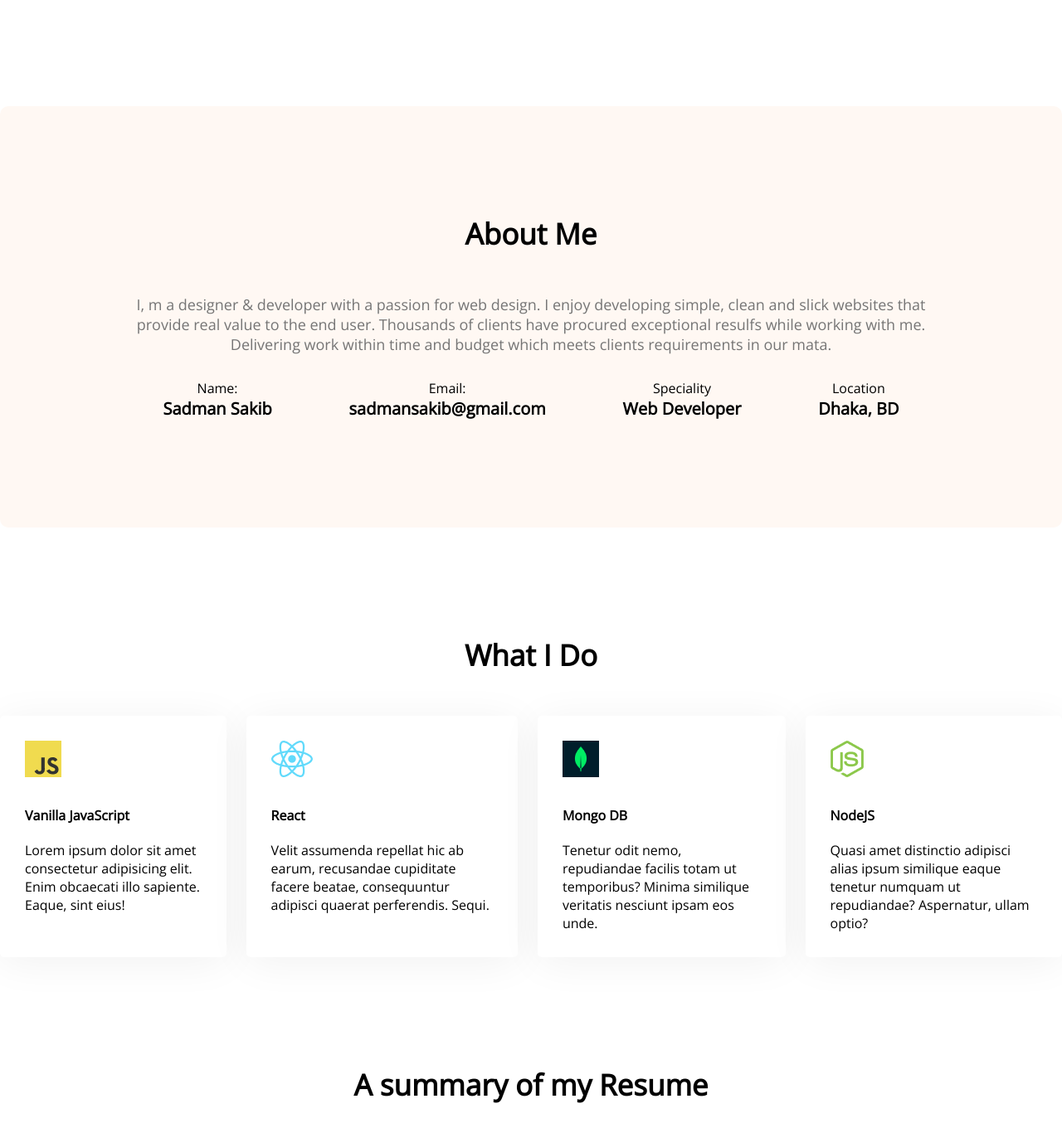
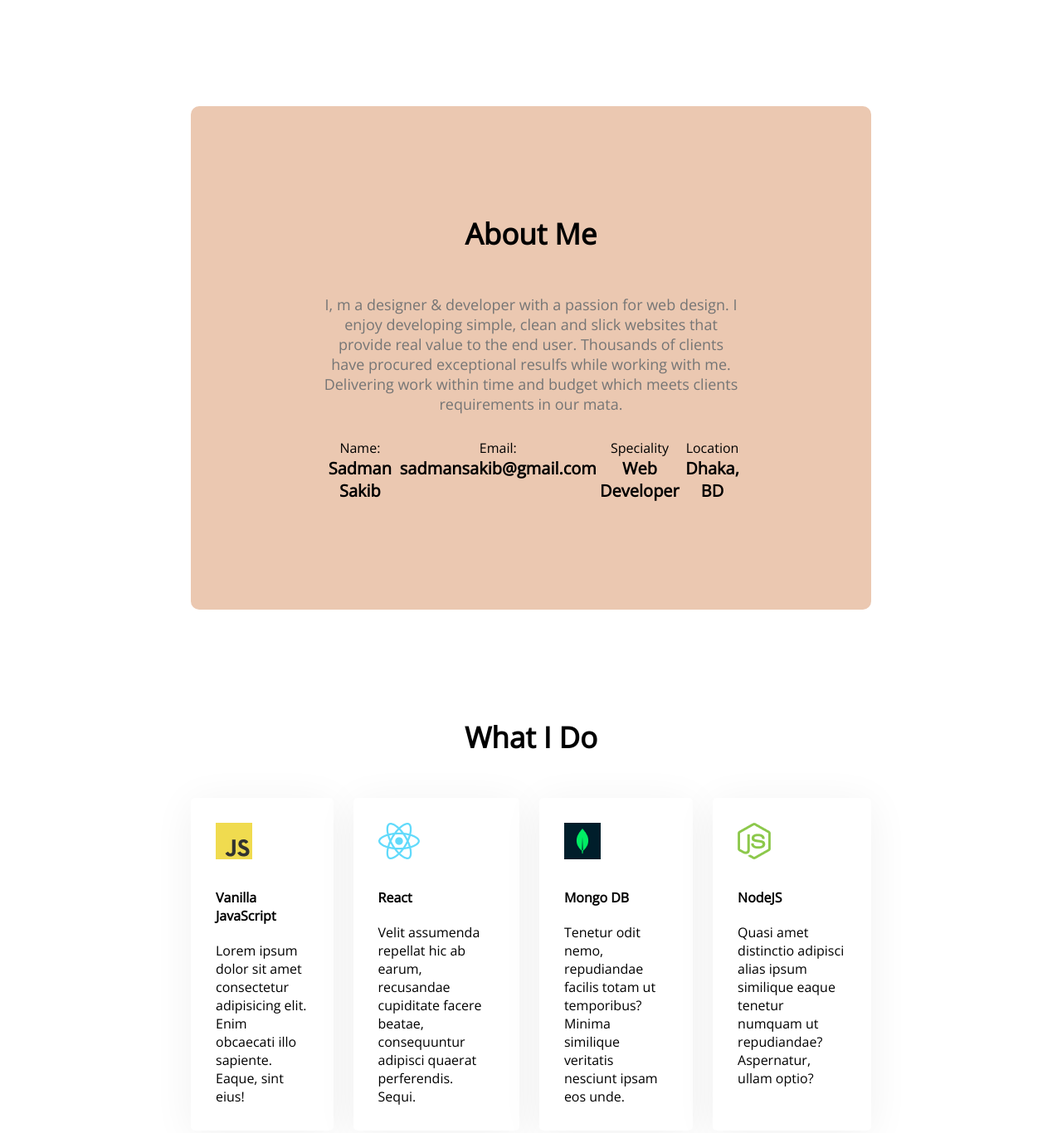
Before and after one commit to sadmansakib811/developer-portfolio, a plain HTML site: page index.html in a window 1280 px wide. Shown: the part 842-2208 px from the top of the page at 83% size. Drawn offline with nearby package versions, Linux system fonts and the light colour scheme.

Commit message:
fixed some margin problems

```diff
--- a/styles/portfolio.css
+++ b/styles/portfolio.css
@@ -76,10 +76,10 @@ section{
 }
 /* About Section Styles */
 .about{
-
- background-color: #FFF8F3;
+ margin: 130px 230px;
+ background-color: #ebc8b1;
  border-radius: 10px;
- padding: 130px 150px;
+ padding: 130px 156px;
  text-align: center;
 
 }
@@ -110,7 +110,7 @@ margin-bottom: 30px;
 
 /* What I Do Section Styles */
 .what-i-do{
-    margin-top: 130px;
+    margin: 130px 230px;
 
 }
 .skills-container{
@@ -136,7 +136,9 @@ margin-bottom: 30px;
 /* resume styles */
 .resume-content{
     display: flex;
-    gap:24px;
+    gap:40px;
+    margin: 130px 230px;
+
 }
 .resume-item{
     margin-top: 30px;
```
